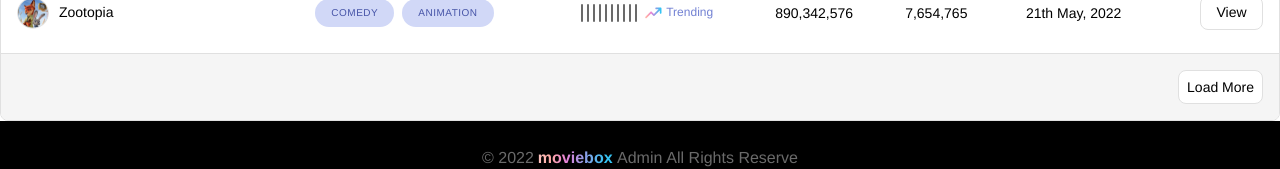
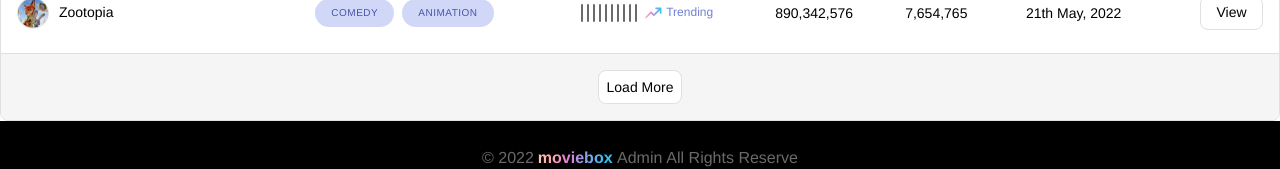
Before and after one commit to god-of-js/workroom, a Vue app: page /movies in a window 1280 px wide. Shown: the part 1395-1564 px from the top of the page. Built offline with nearby package versions, Linux system fonts and the light colour scheme.

Commit message:
style(): footer's properly styled and centered

```diff
--- a/src/App.vue
+++ b/src/App.vue
@@ -16,5 +16,7 @@ import TheTopNav from './components/layout/TheTopNav.vue'
 .app {
   min-height: 100vh;
   background: white;
+  position: relative;
+  padding-bottom: 72px;
 }
 </style>
--- a/src/components/analytics/TrendStat.vue
+++ b/src/components/analytics/TrendStat.vue
@@ -46,6 +46,7 @@ const props = defineProps<Props>()
       }
     }
   }
+
   .trending-container {
     display: flex;
     align-items: center;
--- a/src/components/layout/TheFooter.vue
+++ b/src/components/layout/TheFooter.vue
@@ -13,6 +13,10 @@ import TheLogo from './TheLogo.vue'
 <style lang="scss" scoped>
 footer {
   height: 72px;
+  position: absolute;
+  bottom: 0;
+  left: 0;
+  right: 0;
   background: #000000;
   display: flex;
   justify-content: center;
--- a/src/components/movies/MovieTable.vue
+++ b/src/components/movies/MovieTable.vue
@@ -16,6 +16,7 @@ interface Props {
   isUpcomingPremier?: boolean
   categoryFilter?: string[]
   hideSearch?: boolean
+  alignFooterToCenter?: boolean;
 }
 const props = defineProps<Props>()
 const headers = [
@@ -99,7 +100,7 @@ const dataList = computed(() => {
       </div>
     </template>
     <template #footer v-if="!!props.footerBtnText">
-      <div class="table-footer">
+      <div :class="['table-footer', { center: props.alignFooterToCenter}]">
         <UiButton>{{ props.footerBtnText }}</UiButton>
       </div>
     </template>
@@ -122,5 +123,9 @@ const dataList = computed(() => {
 .table-footer {
   display: flex;
   justify-content: flex-end;
+
+  &.center {
+    justify-content: center;
+  }
 }
 </style>
--- a/src/views/MoviesView.vue
+++ b/src/views/MoviesView.vue
@@ -33,6 +33,7 @@ const upcomingPremier = computed(() => route.query.upcomingPremier)
       <MovieTable
         table-title="Collection of all movies"
         :is-trending="isTrending"
+        align-footer-to-center
         :is-upcoming-premier="upcomingPremier"
         table-sub-title="Keep track of all the movies on moviebox"
         footer-btn-text="Load More"
```
